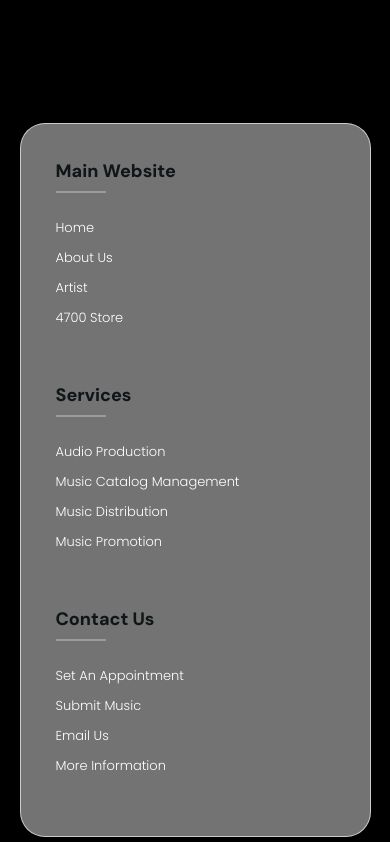
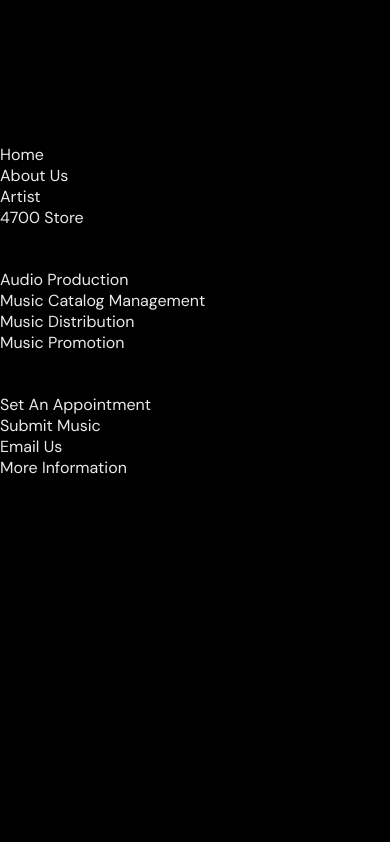
Before and after one commit to 4700gfx/label-website-, a React (Create React App) app: page / in a window 390 px wide. Shown: the part 6843-7685 px from the top of the page. After the commit the page ends 7341 px from the top, so only its background shows below. Built offline with nearby package versions, Linux system fonts and the light colour scheme.

Commit message:
Adding Responsiveness to Navbar

```diff
--- a/src/Navbar.js
+++ b/src/Navbar.js
@@ -7,10 +7,10 @@ import { FaBars, FaTimes } from 'react-icons/fa'; // Icons for the hamburger men
 
 const Navbar = () => {
 
-  //State Management for If Hamburger Menu is Open
+  // State Management for If Hamburger Menu is Open
   const [isOpen, setIsOpen] = useState(false);
 
-  //Function to Open or Close Hamburger Menu
+  // Function to Open or Close Hamburger Menu
   const toggleMenu = () => {
     setIsOpen(!isOpen);
   };
@@ -29,9 +29,9 @@ const Navbar = () => {
         <li><a href='#AboutUs'>Services</a></li>
       </nav>
       <div className='nav-buttons'>
-        <a href='https://www.instagram.com/4700enterprises/?hl=en' target='blank'><img src={instagramLogo} alt="instagram logo"></img></a>
-        <a href='https://www.facebook.com/4700Enterprises/' target='blank'><img src={facebookLogo} alt="facebook logo"></img></a>
-       <a href='https://www.instagram.com/4700enterprises/?hl=en' target='blank'> <img src={youtubeLogo} alt="youtube logo"></img></a>
+        <a href='https://www.instagram.com/4700enterprises/?hl=en' target='_blank' rel='noopener noreferrer'><img src={instagramLogo} alt="instagram logo"></img></a>
+        <a href='https://www.facebook.com/4700Enterprises/' target='_blank' rel='noopener noreferrer'><img src={facebookLogo} alt="facebook logo"></img></a>
+        <a href='https://www.instagram.com/4700enterprises/?hl=en' target='_blank' rel='noopener noreferrer'><img src={youtubeLogo} alt="youtube logo"></img></a>
       </div>
     </header>
   );
--- a/src/index.css
+++ b/src/index.css
@@ -34,7 +34,6 @@ a {
   color: var(--secondary-color);
 }
 
-/* Navigation Container */
 .nav-container {
   display: flex;
   height: 75px;
@@ -95,106 +94,8 @@ a {
   cursor: pointer;
 }
 
-/* Footer Styles */
-.footer-container ul {
-  list-style: none;
-  padding: 20px 0;
-}
-
-.footer-container {
-  width: 90%;
-  background: rgba(255, 255, 255, 0.45);
-  box-shadow: 0 4px 30px rgba(0, 0, 0, 0.1);
-  backdrop-filter: blur(4.5px);
-  -webkit-backdrop-filter: blur(1.4px);
-  border: 1px solid rgba(255, 255, 255, 0.64);
-  border-radius: 25px;
-  padding: 20px;
-  margin: 10px auto 5px auto;
-  height: 20%;
-}
-
-.footer-row {
-  display: flex;
-  flex-wrap: wrap;
-}
-
-.footer-column {
-  width: 25%;
-  padding: 0 15px;
-}
-
-.footer-column h4 {
-  font-size: 18px;
-  color: rgba(16, 22, 24);
-  text-transform: capitalize;
-  font-weight: 800;
-  position: relative;
-  margin: 15px 0px;
-}
-
-.footer-column h4::before {
-  content: '';
-  position: absolute;
-  left: 0;
-  bottom: -10px;
-  background-color: rgba(155, 155, 155);
-  height: 2px;
-  width: 50px;
-  box-sizing: border-box;
-}
-
-.footer-column ul li:not(:last-child) {
-  margin-bottom: 10px;
-}
-
-.footer-column ul li a {
-  font-family: "Poppins", sans-serif;
-  font-size: 13px;
-  text-transform: capitalize;
-  color: white;
-  text-decoration: none;
-  font-weight: 300;
-  display: block;
-  transition: all 0.3s ease;
-}
-
-.footer-column ul li a:hover {
-  color: rgba(82, 121, 111);
-  padding-left: 10px;
-}
-
-.footer-column .footer-social-links a {
-  display: inline-block;
-  height: 40px;
-  width: 40px;
-  background-color: rgba(6, 12, 20);
-  margin: 0px 10px 10px 0px;
-  text-align: center;
-  line-height: 45px;
-  border-radius: 50%;
-  transition: all 0.3s ease;
-}
-
-.footer-column .footer-social-links img {
-  margin-top: 12px;
-  height: 15px;
-  width: 15px;
-}
-
-.footer-social-links a {
-  display: flex;
-  align-items: center;
-  justify-content: center;
-}
-
-.footer-column .footer-social-links a:hover {
-  background-color: rgba(134, 134, 137);
-}
-
 /* Responsive Styles */
 
-/* Medium Devices (1200px and down) */
 @media (max-width: 1200px) {
   .nav-container {
     width: 90%;
@@ -211,7 +112,6 @@ a {
   }
 }
 
-/* Small Devices (820px and down) */
 @media (max-width: 820px) {
   .nav-container {
     flex-direction: row;
@@ -260,7 +160,6 @@ a {
   }
 }
 
-/* Extra Small Devices (768px and down) */
 @media (max-width: 768px) {
   .nav-container {
     width: 100%;
@@ -285,7 +184,6 @@ a {
   }
 }
 
-/* Ultra Small Devices (480px and down) */
 @media (max-width: 480px) {
   .nav-container {
     flex-direction: row;
```
